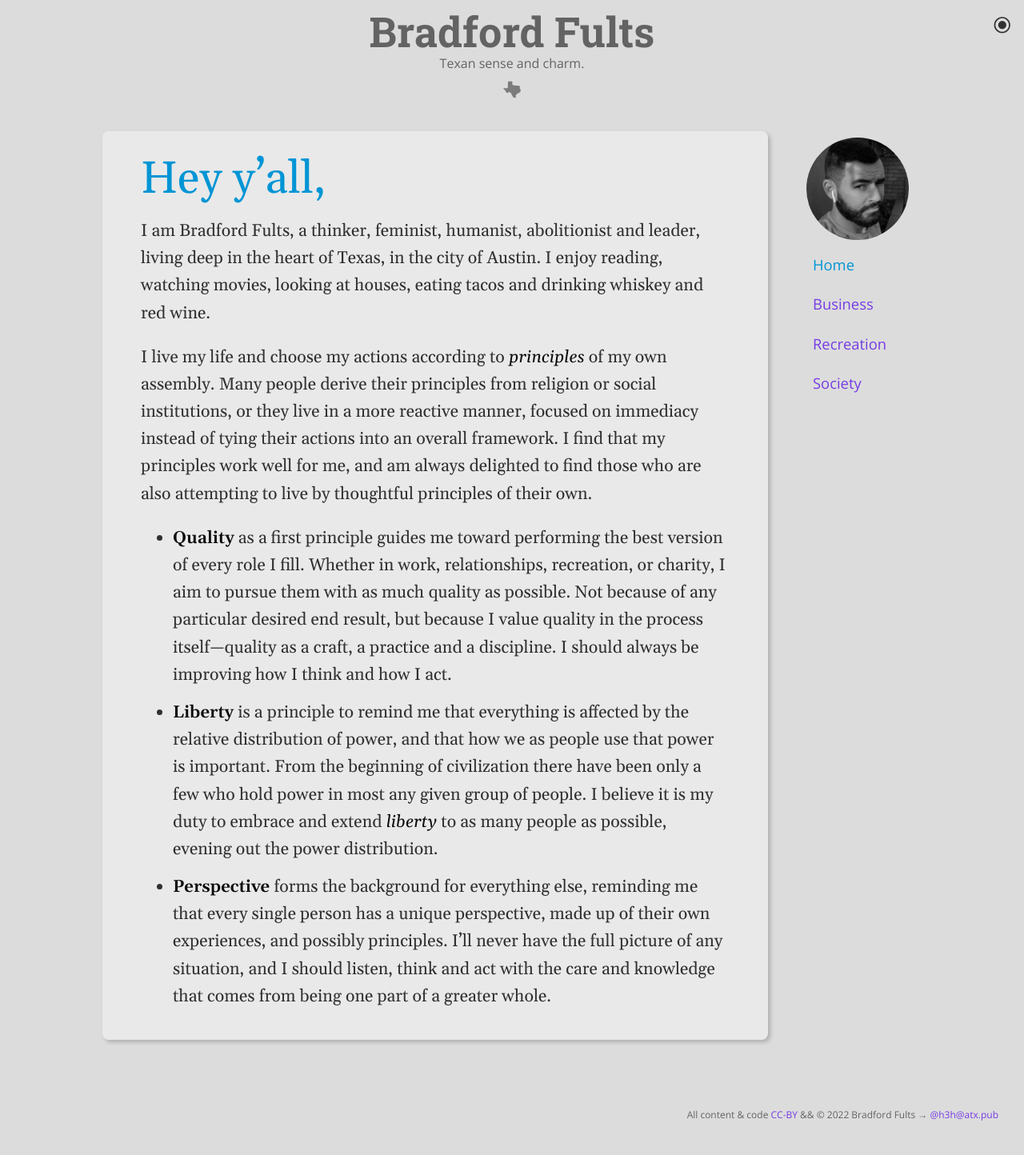
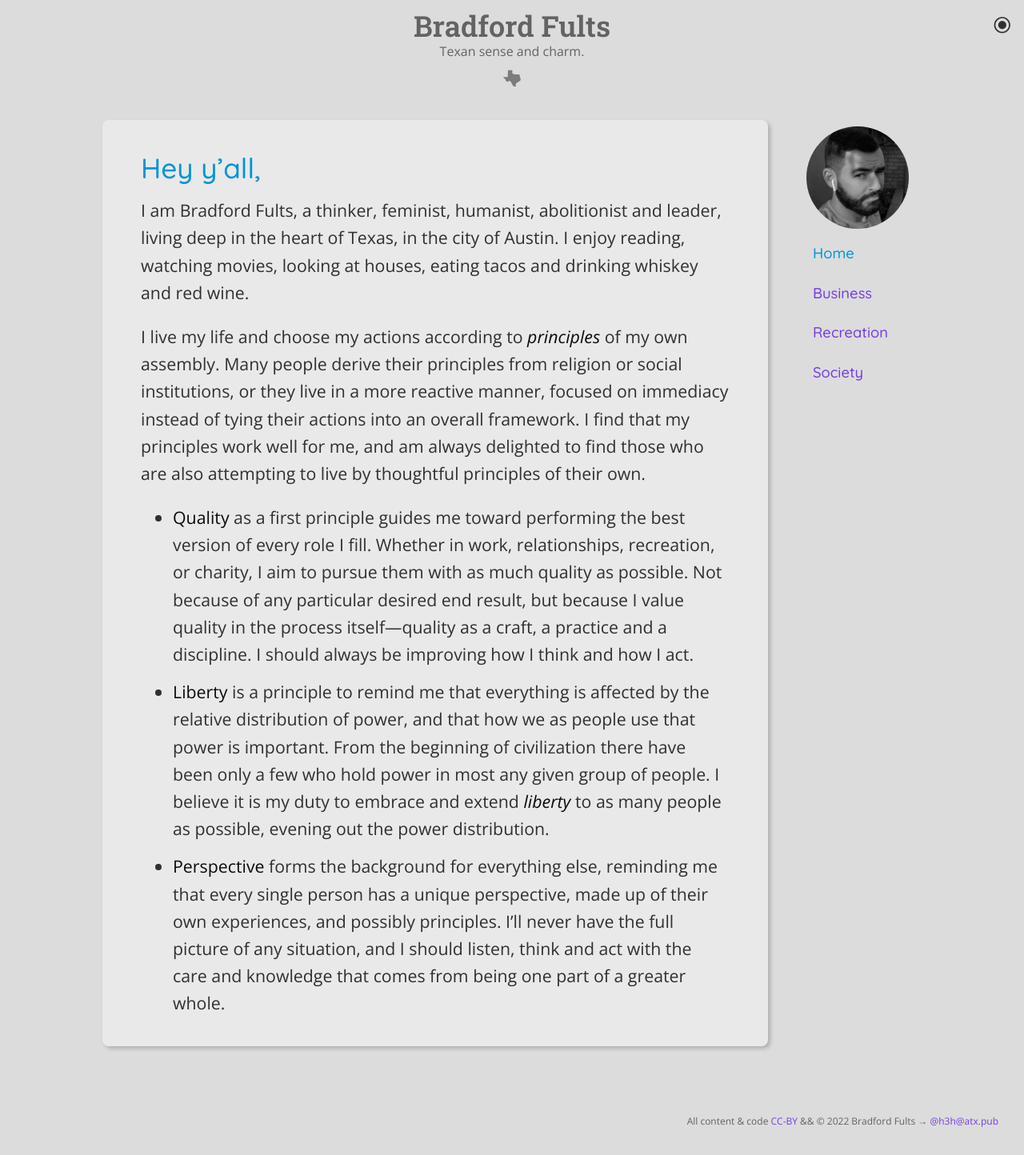
Before and after one commit to h3h/bradfordfults.com, a Jekyll site: the page built from index.html, in a window 1280 px wide. Shown: the whole page at 80% size. Built offline with Jekyll 4.4.1, drawn with Linux system fonts in a browser that asks for light colours; some web fonts are replaced; the list of posts is cut into pages by our own code.

Commit message:
Change fonts to sans-serif

```diff
--- a/_includes/head.html
+++ b/_includes/head.html
@@ -3,17 +3,9 @@
   <meta charset="UTF-8" />
   <meta name="viewport" content="width=device-width, initial-scale=1" />
 
-  <link
-    href="https://fonts.googleapis.com/css2?family=Gelasio:ital,wght@0,400;0,600;1,400;1,600&family=Open+Sans:ital,wght@0,400;0,700;1,400;1,700&family=Roboto+Slab:wght@400;700&display=swap"
-    rel="stylesheet"
-  />
-  {% if page.salutation %}
-  <link
-    href="https://fonts.googleapis.com/css2?family=Rancho&display=swap"
-    rel="stylesheet"
-    type="text/css"
-  />
-  {% endif %}
+  <link rel="preconnect" href="https://fonts.googleapis.com">
+  <link rel="preconnect" href="https://fonts.gstatic.com" crossorigin>
+  <link href="https://fonts.googleapis.com/css2?family=Open+Sans:ital,wght@0,300;0,400;0,700;1,300;1,400;1,700&family=Quicksand:wght@500;600&family=Roboto+Slab:wght@600&display=swap" rel="stylesheet">
 
   <link
     rel="stylesheet"
--- a/_sass/_article.scss
+++ b/_sass/_article.scss
@@ -1,6 +1,6 @@
 article.content {
   flex: 1;
-  font-family: "Gelasio", Georgia, Times, serif;
+  font-weight: 300;
   font-size: 16pt;
 
   @media screen and (max-width: 64em) {
@@ -72,9 +72,9 @@
 }
 
 article.content p.salutation {
-  font-family: "Rancho", "Gelasio", Georgia, serif;
-  font-size: 2.65em;
-  margin: 0 0 -1.25rem;
+  font-family: "Quicksand", Georgia, serif;
+  font-size: 1.65em;
+  margin: 1rem 0 -0.833rem;
   padding: 0;
 
   html.theme-dark & {
--- a/_sass/_nav.scss
+++ b/_sass/_nav.scss
@@ -2,6 +2,7 @@
   align-items: center;
   display: flex;
   flex-direction: row;
+  font-family: "Quicksand", Helvetica, sans-serif;
   padding: 0.5rem 1rem;
 
   @media screen and (max-width: 36em) {
--- a/index.html
+++ b/index.html
@@ -1,6 +1,5 @@
 ---
 layout: default
-salutation: true
 topic: ''
 body_class: 'home'
 ---
--- a/style/style.scss
+++ b/style/style.scss
@@ -28,8 +28,9 @@
 h4,
 h5,
 h6 {
-  font-family: "Roboto Slab", Georgia, serif;
-  margin-bottom: 1rem;
+  font-family: "Quicksand", Georgia, serif;
+  font-weight: 600;
+  margin-bottom: 0;
 
   @media screen and (min-width: 64em) {
     margin-top: 2rem;
@@ -58,12 +59,14 @@
 }
 
 .project-name {
+  font-family: "Roboto Slab", Helvetica, sans-serif;
+  // text-transform: uppercase;
   line-height: 0.9em;
   margin: 0 auto;
   padding: 0;
 
   @media screen and (min-width: 64em) {
-    font-size: 3.25rem;
+    font-size: 2.25rem;
   }
   @media screen and (min-width: 42em) and (max-width: 64em) {
     font-size: 2.25rem;
```
